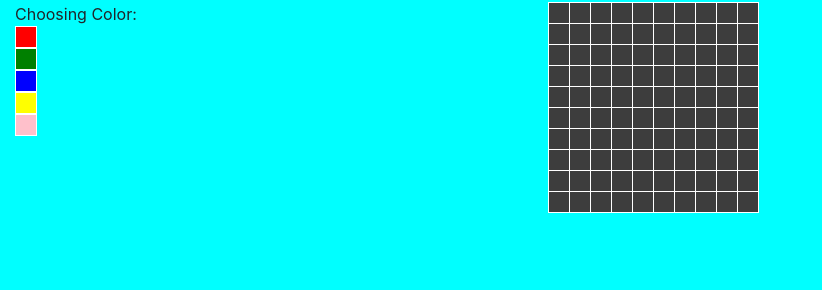
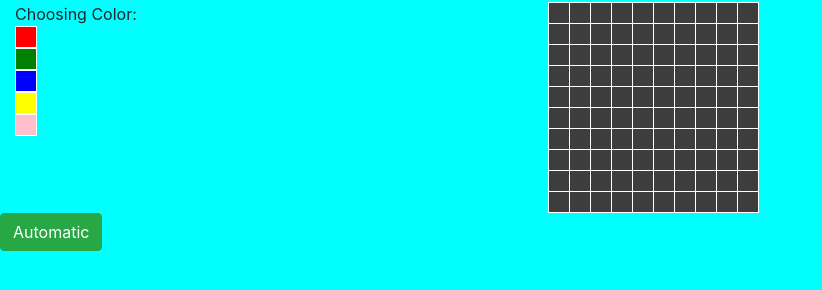
Before and after one commit to thegodisfa/pixelArt, a plain HTML site: page index.html in a window 1280 px wide. Shown: the part 54-344 px from the top of the page, without its empty margins (0-822 px from the left). Drawn offline with nearby package versions, Linux system fonts and the light colour scheme.

Commit message:
add index.html

```diff
--- a/index.html
+++ b/index.html
@@ -28,7 +28,7 @@
       <div class="col-7">
         <table id="drawingTable"></table>
       </div>
-
+      <button onclick="automaticDrawing()" class="btn btn-success">Automatic</button>
     </div>
 
   </div>
--- a/index.js
+++ b/index.js
@@ -57,6 +57,49 @@ function handleApplyColor() {
     })
 
 }
+
+function automaticDrawing(){
+    document.querySelectorAll('td')[0].style.backgroundColor = 'red';
+    document.querySelectorAll('td')[9].style.backgroundColor = 'red';
+    document.querySelectorAll('td')[11].style.backgroundColor = 'red';
+    document.querySelectorAll('td')[18].style.backgroundColor = 'red';
+    document.querySelectorAll('td')[22].style.backgroundColor = 'red';
+    document.querySelectorAll('td')[27].style.backgroundColor = 'red';
+    document.querySelectorAll('td')[33].style.backgroundColor = 'red';
+    document.querySelectorAll('td')[36].style.backgroundColor = 'red';
+    document.querySelectorAll('td')[44].style.backgroundColor = 'red';
+    document.querySelectorAll('td')[45].style.backgroundColor = 'red';
+    document.querySelectorAll('td')[54].style.backgroundColor = 'red';
+    document.querySelectorAll('td')[55].style.backgroundColor = 'red';
+    document.querySelectorAll('td')[63].style.backgroundColor = 'red';
+    document.querySelectorAll('td')[66].style.backgroundColor = 'red';
+    document.querySelectorAll('td')[72].style.backgroundColor = 'red';
+    document.querySelectorAll('td')[77].style.backgroundColor = 'red';
+    document.querySelectorAll('td')[81].style.backgroundColor = 'red';
+    document.querySelectorAll('td')[88].style.backgroundColor = 'red';
+    document.querySelectorAll('td')[90].style.backgroundColor = 'red';
+    document.querySelectorAll('td')[99].style.backgroundColor = 'red';
+
+    document.querySelectorAll('td')[4].style.backgroundColor = 'green';
+    document.querySelectorAll('td')[14].style.backgroundColor = 'green';
+    document.querySelectorAll('td')[24].style.backgroundColor = 'green';
+    document.querySelectorAll('td')[34].style.backgroundColor = 'green';
+    document.querySelectorAll('td')[64].style.backgroundColor = 'green';
+    document.querySelectorAll('td')[74].style.backgroundColor = 'green';
+    document.querySelectorAll('td')[84].style.backgroundColor = 'green';
+    document.querySelectorAll('td')[94].style.backgroundColor = 'green';
+
+    document.querySelectorAll('td')[5].style.backgroundColor = 'blue';
+    document.querySelectorAll('td')[15].style.backgroundColor = 'blue';
+    document.querySelectorAll('td')[25].style.backgroundColor = 'blue';
+    document.querySelectorAll('td')[35].style.backgroundColor = 'blue';
+    document.querySelectorAll('td')[65].style.backgroundColor = 'blue';
+    document.querySelectorAll('td')[75].style.backgroundColor = 'blue';
+    document.querySelectorAll('td')[85].style.backgroundColor = 'blue';
+    document.querySelectorAll('td')[95].style.backgroundColor = 'blue';
+
+}
+
 displayListColor(listColor)
 drawingTable(height, width)
 handleApplyColor()
--- a/package.json
+++ /dev/null
@@ -1,5 +0,0 @@
-{
-  "dependencies": {
-    "git": "^0.1.5"
-  }
-}
```
Also changed, not shown: 1 other file.
